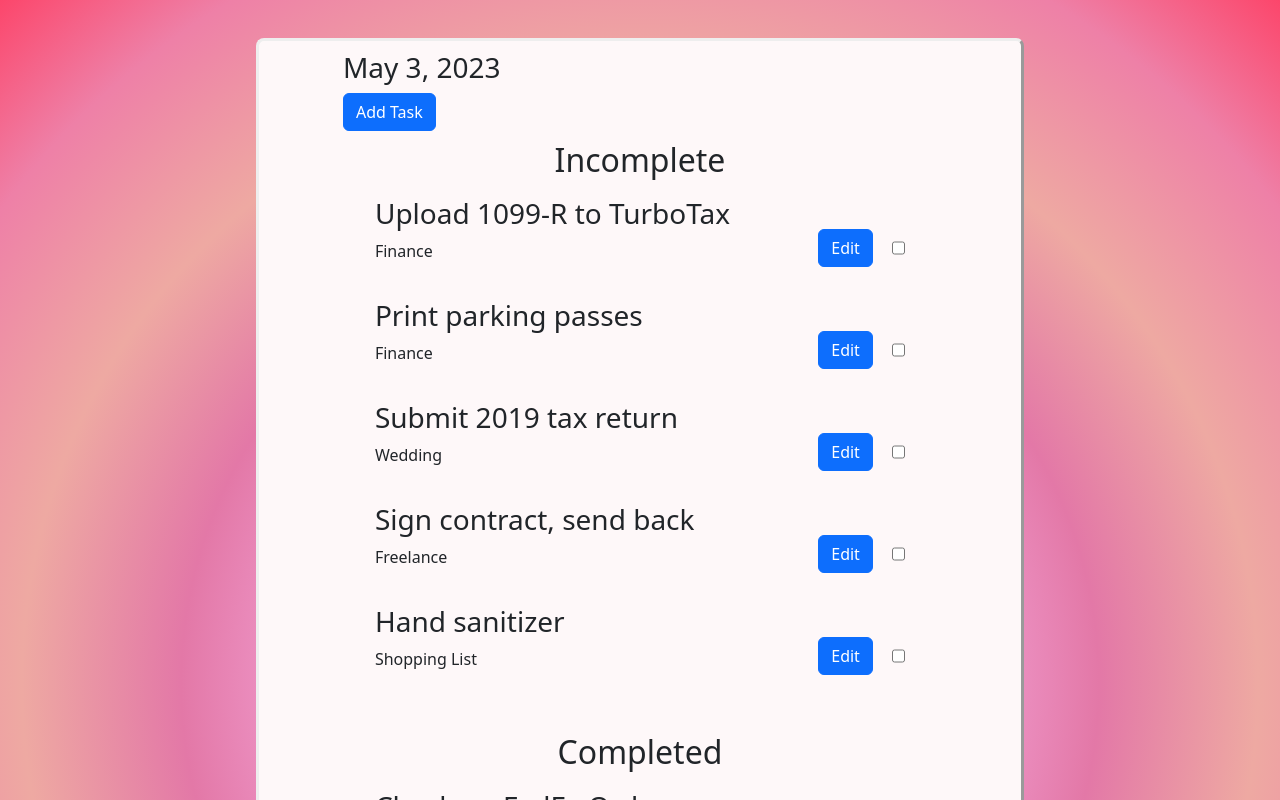
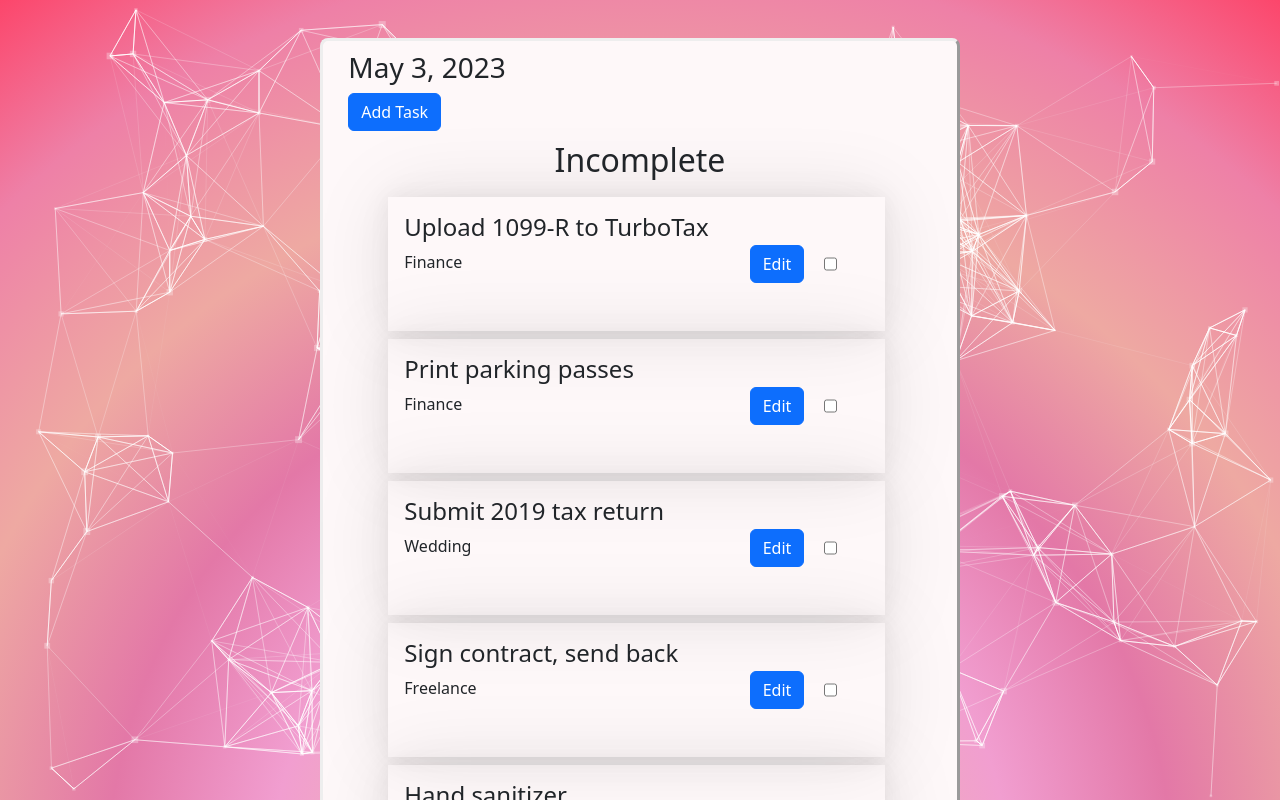
Before and after one commit to Norozkhani/todo-with-db, a React (Create React App) app in the folder Client/: page / in a window 1280 px wide. Shown: the top 800 px of the page. Built offline with nearby package versions, Linux system fonts and the light colour scheme.

Commit message:
added tsparticles, editet list items

```diff
--- a/Client/package.json
+++ b/Client/package.json
@@ -15,7 +15,9 @@
     "react-bootstrap": "^2.7.2",
     "react-dom": "^18.2.0",
     "react-scripts": "5.0.1",
+    "react-tsparticles": "^2.9.3",
     "sequelize": "^6.30.0",
+    "tsparticles": "^2.9.3",
     "web-vitals": "^2.1.4"
   },
   "scripts": {
--- a/Client/src/App.css
+++ b/Client/src/App.css
@@ -5,10 +5,11 @@
   background-color: #fef8f9;
   padding: 10px;
   border-style: outset;
+  width: 50vw;
 }
 
 .App_Wrapper {
-  padding: 3% 20%;
+  padding: 3%;
 }
 
 button {
@@ -22,12 +23,24 @@ li {
   justify-content: space-between;
 }
 
+.task-wrapper {
+  box-shadow: 0 0 20px rgba(26, 26, 26, 0.052), 0 0 40px rgba(26, 26, 26, 0.035),
+    0 0 80px rgba(26, 26, 26, 0.1);
+  margin: 0.5rem;
+  padding: 1rem;
+  width: 90%;
+}
+
 .edit_CheckWrapper {
   display: flex;
   justify-content: space-between;
   padding: 2rem;
   gap: 1.2rem;
   margin-left: auto;
+}
+
+.task_TextWrapper {
+  width: 100%;
 }
 
 .App h1 {
@@ -38,6 +51,16 @@ h2 {
   text-align: center;
   padding: 10px;
 }
+
+.particlesContainer {
+  position: absolute;
+  top: 0;
+  left: 0;
+  width: 100%;
+  height: 100%;
+  z-index: -1;
+}
+
 /*
 .form {
   display: flex;
--- a/Client/src/App.js
+++ b/Client/src/App.js
@@ -2,6 +2,7 @@ import { useState } from "react";
 import DateTime from "./components/Date";
 import AddTask from "./components/AddTask";
 import EditTask from "./components/EditTask";
+import Particle from "./components/Particle";
 import Task from "./components/Task";
 import "bootstrap/dist/css/bootstrap.css";
 
@@ -98,7 +99,7 @@ function App() {
     setTasks(updatedTasks);
   };
   return (
-    <div className="App_Wrapper">
+    <div className="App_Wrapper d-flex align-items-center justify-content-center">
       <div className="App">
         <section>
           <DateTime />
@@ -141,6 +142,9 @@ function App() {
             onHide={() => setActiveEditTask(null)}
           />
         </section>
+        <div className="particlesContainer">
+          <Particle />
+        </div>
       </div>
     </div>
   );
--- /dev/null
+++ b/Client/src/components/Particle.jsx
@@ -0,0 +1,95 @@
+import Particles from "react-tsparticles";
+import { loadFull } from "tsparticles";
+
+function Particle() {
+  const particlesInit = async (main) => {
+    console.log(main);
+    await loadFull(main);
+  };
+
+  const particlesLoaded = (container) => {
+    console.log(container);
+  };
+
+  return (
+    <Particles
+      id="tsparticles"
+      init={particlesInit}
+      loaded={particlesLoaded}
+      options={{
+        background: {
+          color: {
+            value: "transparent",
+          },
+        },
+        fpsLimit: 120,
+        interactivity: {
+          events: {
+            onClick: {
+              enable: true,
+              mode: "push",
+            },
+            onHover: {
+              enable: true,
+              mode: "repulse",
+            },
+            resize: true,
+          },
+          modes: {
+            push: {
+              quantity: 4,
+            },
+            repulse: {
+              distance: 80,
+              duration: 0.4,
+            },
+          },
+        },
+        particles: {
+          color: {
+            value: "#ffffff",
+          },
+          links: {
+            color: "#ffffff",
+            distance: 150,
+            enable: true,
+            opacity: 1,
+            width: 1,
+          },
+          collisions: {
+            enable: true,
+          },
+          move: {
+            directions: "none",
+            enable: true,
+            outModes: {
+              default: "bounce",
+            },
+            random: false,
+            speed: 1.5,
+            straight: false,
+          },
+          number: {
+            density: {
+              enable: true,
+              area: 800,
+            },
+            value: 150,
+          },
+          opacity: {
+            value: 0.3,
+          },
+          shape: {
+            type: "square",
+          },
+          size: {
+            value: { min: 1, max: 5 },
+          },
+        },
+        detectRetina: true,
+      }}
+    />
+  );
+}
+
+export default Particle;
--- a/Client/src/components/Task.js
+++ b/Client/src/components/Task.js
@@ -18,9 +18,9 @@ const Task = ({
   };
 
   return (
-    <li>
+    <li className="task-wrapper">
       <div className="task_TextWrapper">
-        <h3>{task.text}</h3>
+        <h4>{task.text}</h4>
         <p>{task.category}</p>
       </div>
       <div className="edit_CheckWrapper">
```
Also changed, not shown: 1 other file (tests, documents, lock files or other folders).
